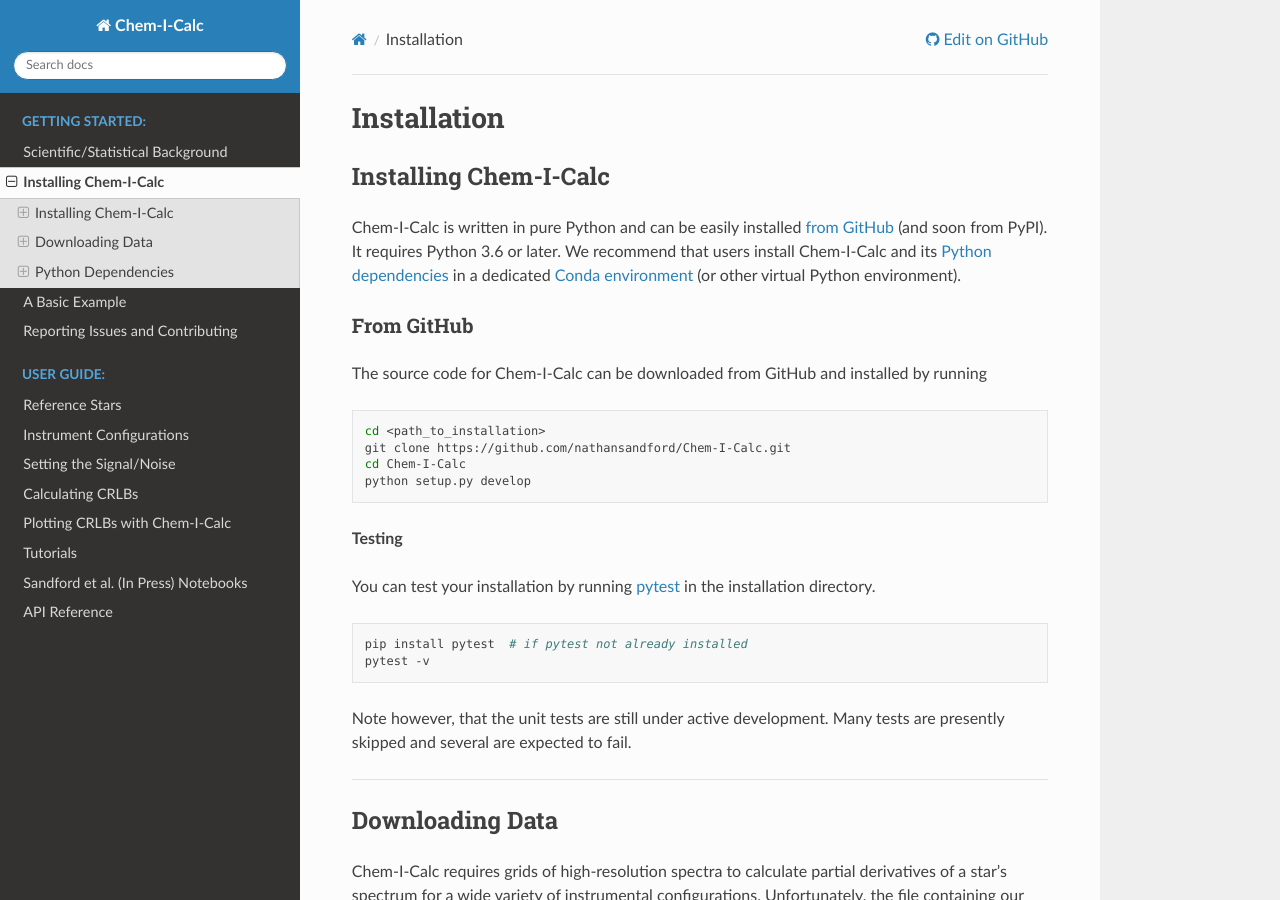
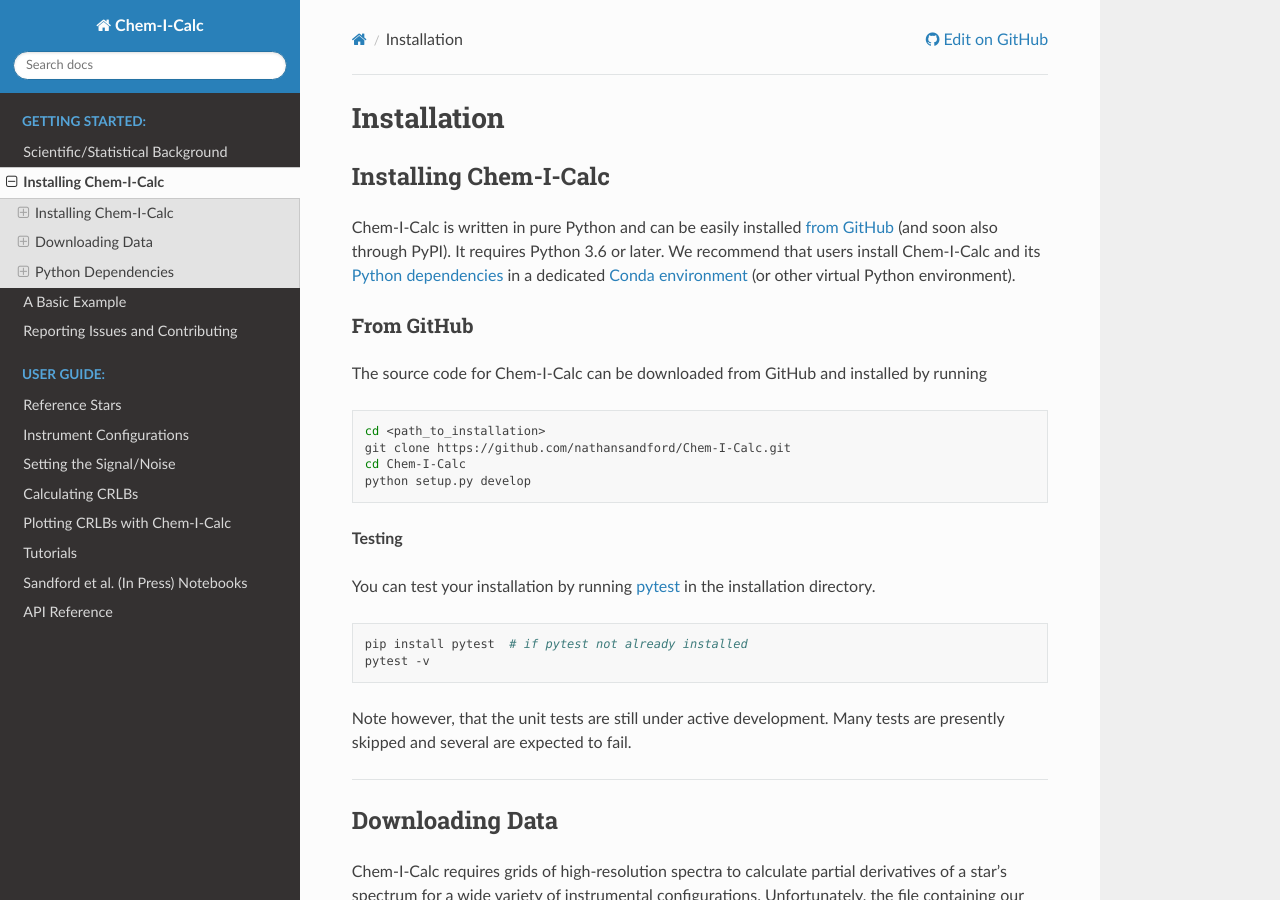
Before and after one commit to NathanSandford/Chem-I-Calc, a Sphinx documentation site: the page built from docs/intro/installing.rst, in a window 1280 px wide and 900 px high. Built offline with Sphinx 7.4.7 and the Read the Docs theme 2.0.0, drawn with Linux system fonts in a browser that asks for light colours.

Commit message:
small update

```diff
--- a/docs/intro/installing.rst
+++ b/docs/intro/installing.rst
@@ -6,8 +6,7 @@
 Installing Chem-I-Calc
 ----------------------
 
-Chem-I-Calc is written in pure Python and can be easily installed :ref:`from GitHub <git-install>`
-(and soon from PyPI).
+Chem-I-Calc is written in pure Python and can be easily installed :ref:`from GitHub <git-install>` (and soon also through PyPI).
 It requires Python 3.6 or later.
 We recommend that users install Chem-I-Calc and its :ref:`Python dependencies <dependencies>`
 in a dedicated `Conda environment <https://docs.conda.io/projects/conda/en/latest/user-guide/tasks/manage-environments.html>`_
```
